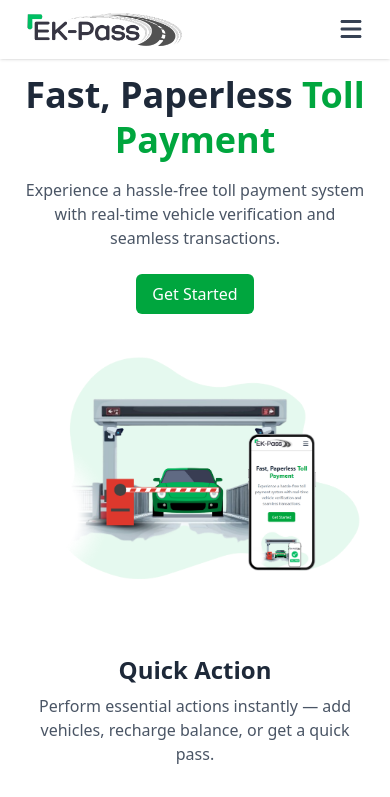
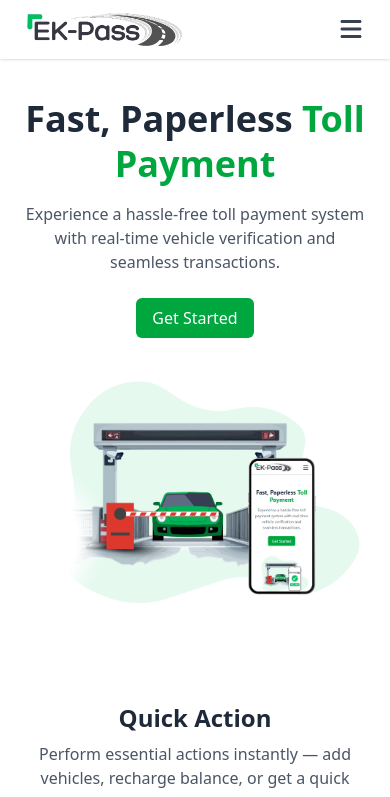
Before and after one commit to antorntech/ekpass-front, a React (Vite) app: page /landing in a window 390 px wide. Shown: the top 797 px of the page. Built offline with nearby package versions, Linux system fonts and the light colour scheme.

Commit message:
add some padding on banner

```diff
--- a/src/pages/landing/banner/Banner.jsx
+++ b/src/pages/landing/banner/Banner.jsx
@@ -5,7 +5,7 @@
   const navigate = useNavigate();
 
   return (
-    <section className="md:min-h-screen flex items-center py-6">
+    <section className="md:min-h-screen flex items-center py-12 md:py-6">
       <div className="container mx-auto px-6 flex flex-col md:flex-row items-center gap-10">
         {/* Left Content */}
         <div className="flex-1 text-center md:text-left">
```
